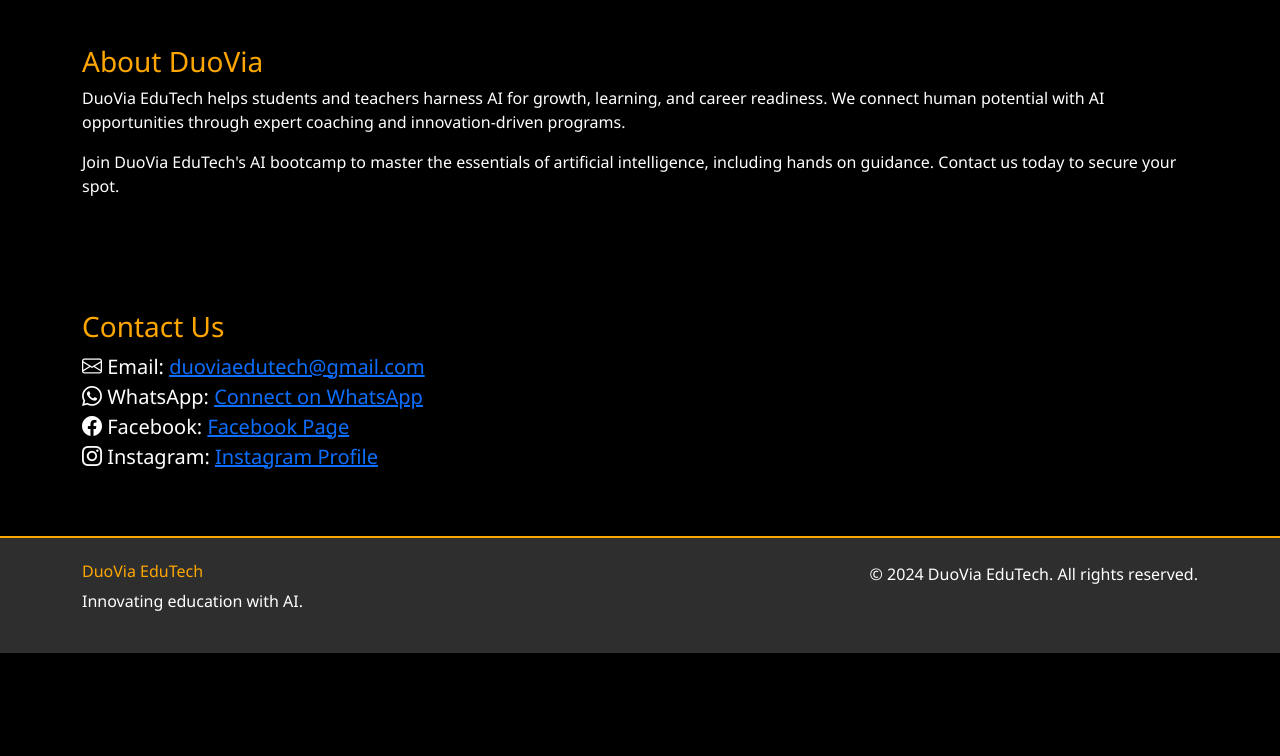
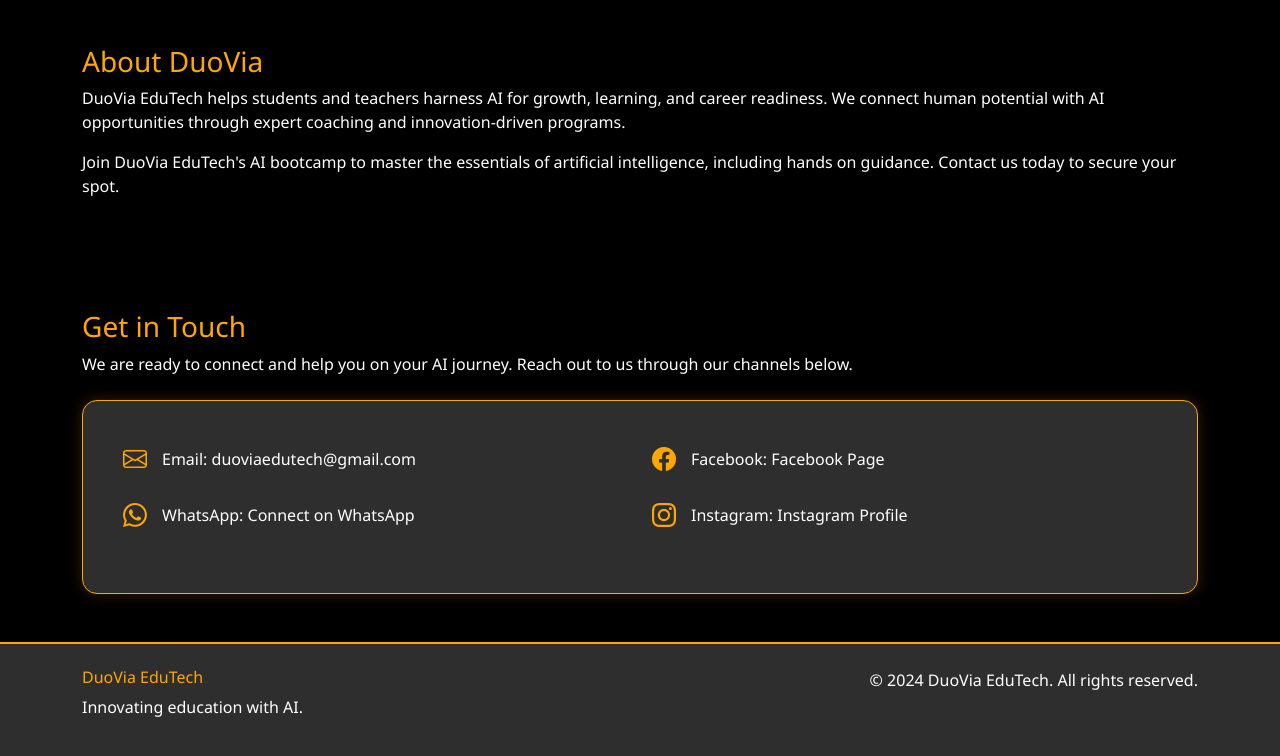
Before and after one commit to supriyaroy81/DuoVia_EduTech, a plain HTML site: page index.html in a window 1280 px wide. Shown: the part 1374-2130 px from the top of the page. Before the commit the page ends 2027 px from the top, so only its background shows below. Drawn offline with nearby package versions, Linux system fonts and the light colour scheme.

Commit message:
Update index.html

```diff
--- a/index.html
+++ b/index.html
@@ -6,7 +6,7 @@
   <title>DuoVia EduTech - AI in Education</title>
   <link href="https://cdn.jsdelivr.net/npm/bootstrap@5.3.0/dist/css/bootstrap.min.css" rel="stylesheet">
   <link href="https://cdn.jsdelivr.net/npm/bootstrap-icons@1.11.3/font/bootstrap-icons.css" rel="stylesheet">
-  <link href="https://unpkg.com/aos@2.3.1/dist/aos.css" rel="stylesheet">
+  <link href="https://unpkg.com/aos@2.3.1/dist/aos.js" rel="stylesheet">
   <style>
     :root {
       --black: #000000;
@@ -59,6 +59,41 @@
     .card:hover {
       transform: translateY(-8px);
       box-shadow: 0 4px 20px rgba(255, 167, 0, 0.4);
+    }
+    /* Contact Section */
+    .contact-card {
+      background-color: var(--grey);
+      border: 1px solid var(--chrome-yellow);
+      border-radius: 15px;
+      padding: 40px;
+      transition: all 0.3s ease;
+      box-shadow: 0 0 15px rgba(255, 167, 0, 0.2);
+    }
+    .contact-card:hover {
+      box-shadow: 0 0 30px rgba(255, 167, 0, 0.6);
+      transform: scale(1.02);
+    }
+    .contact-item {
+      display: flex;
+      align-items: center;
+      margin-bottom: 20px;
+    }
+    .contact-item i {
+      font-size: 1.5rem;
+      color: var(--chrome-yellow);
+      margin-right: 15px;
+      transition: transform 0.3s ease;
+    }
+    .contact-item:hover i {
+      transform: scale(1.2);
+    }
+    .contact-item a {
+      color: var(--white);
+      text-decoration: none;
+      transition: color 0.3s ease;
+    }
+    .contact-item a:hover {
+      color: var(--chrome-yellow);
     }
     /* Footer */
     footer {
@@ -146,7 +181,7 @@
         <li><i class="bi bi-geo-alt-fill me-2"></i> Location: Kalyani</li>
         <li><i class="bi bi-calendar-check-fill me-2"></i> Coming Soon – Stay tuned for dates!</li>
       </ul>
-      <a href="https://forms.gle/4mbLr2jrugokCTPF6" target="_blank" class="btn btn-outline-warning btn-lg mt-3">
+      <a href="https://forms.gle/your-form-link" target="_blank" class="btn btn-outline-warning btn-lg mt-3">
         Interested? Submit your details via the provided link to reserve your spot
       </a>
     </div>
@@ -187,15 +222,33 @@
 </div>
 
 <div class="container py-5" id="contact" data-aos="fade-up">
-  <h3>Contact Us</h3>
-  <ul class="list-unstyled fs-5">
-    <li><i class="bi bi-envelope"></i> Email: <a href="mailto:duoviaedutech@gmail.com">duoviaedutech@gmail.com</a></li>
-    <li><i class="bi bi-whatsapp"></i> WhatsApp: <a href="https://wa.me/9831218704" target="_blank">Connect on WhatsApp</a></li>
-    <li><i class="bi bi-facebook"></i> Facebook: <a href="https://facebook.com" target="_blank">Facebook Page</a></li>
-    <li><i class="bi bi-instagram"></i> Instagram: <a href="https://instagram.com" target="_blank">Instagram Profile</a></li>
-  </ul>
+  <h3>Get in Touch</h3>
+  <p>We are ready to connect and help you on your AI journey. Reach out to us through our channels below.</p>
+  <div class="contact-card mt-4">
+    <div class="row">
+      <div class="col-md-6 mb-4 mb-md-0">
+        <div class="contact-item">
+          <i class="bi bi-envelope"></i>
+          <p class="mb-0">Email: <a href="mailto:duoviaedutech@gmail.com">duoviaedutech@gmail.com</a></p>
+        </div>
+        <div class="contact-item">
+          <i class="bi bi-whatsapp"></i>
+          <p class="mb-0">WhatsApp: <a href="https://wa.me/9831218704" target="_blank">Connect on WhatsApp</a></p>
+        </div>
+      </div>
+      <div class="col-md-6">
+        <div class="contact-item">
+          <i class="bi bi-facebook"></i>
+          <p class="mb-0">Facebook: <a href="https://facebook.com" target="_blank">Facebook Page</a></p>
+        </div>
+        <div class="contact-item">
+          <i class="bi bi-instagram"></i>
+          <p class="mb-0">Instagram: <a href="https://instagram.com" target="_blank">Instagram Profile</a></p>
+        </div>
+      </div>
+    </div>
+  </div>
 </div>
-
 <footer class="text-center text-md-start py-4">
   <div class="container">
     <div class="row">
```
